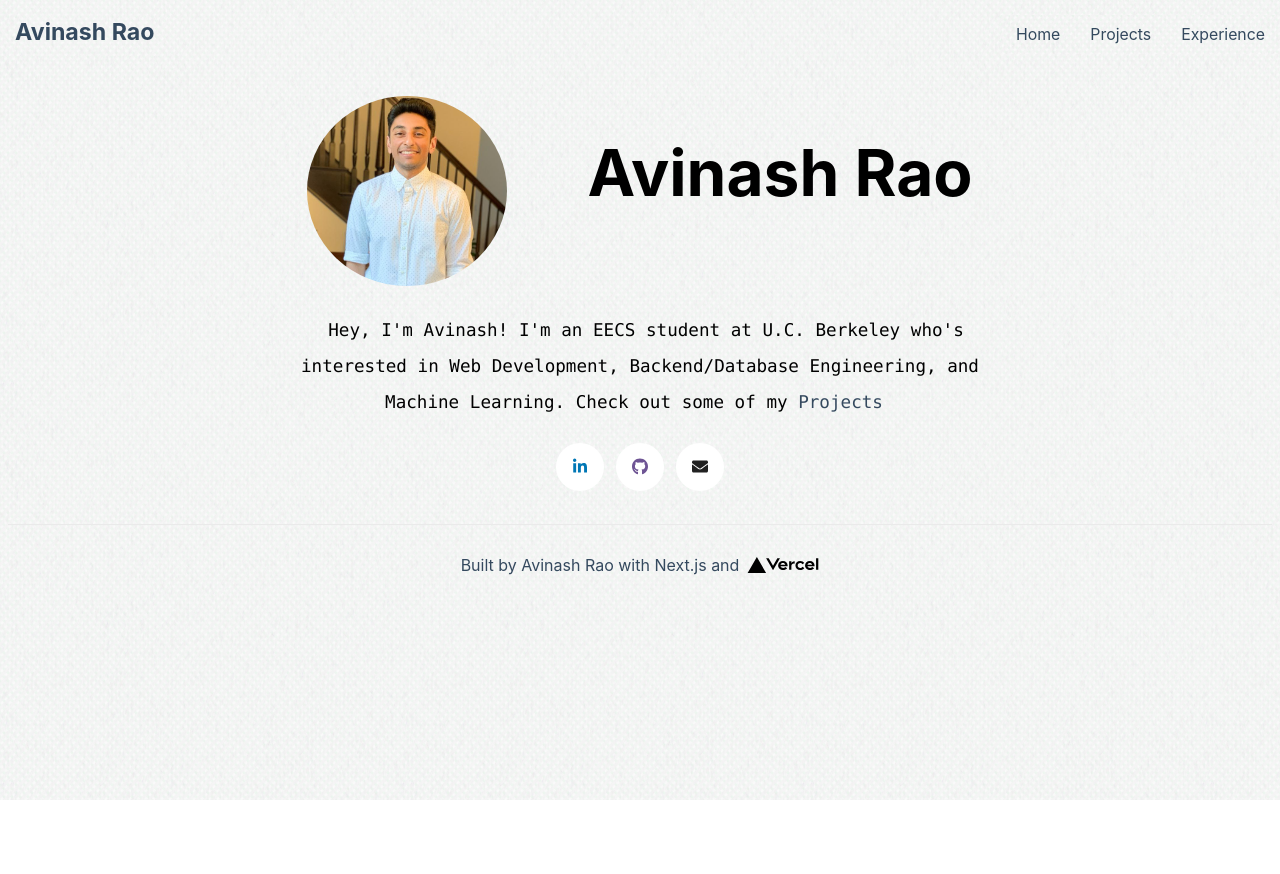
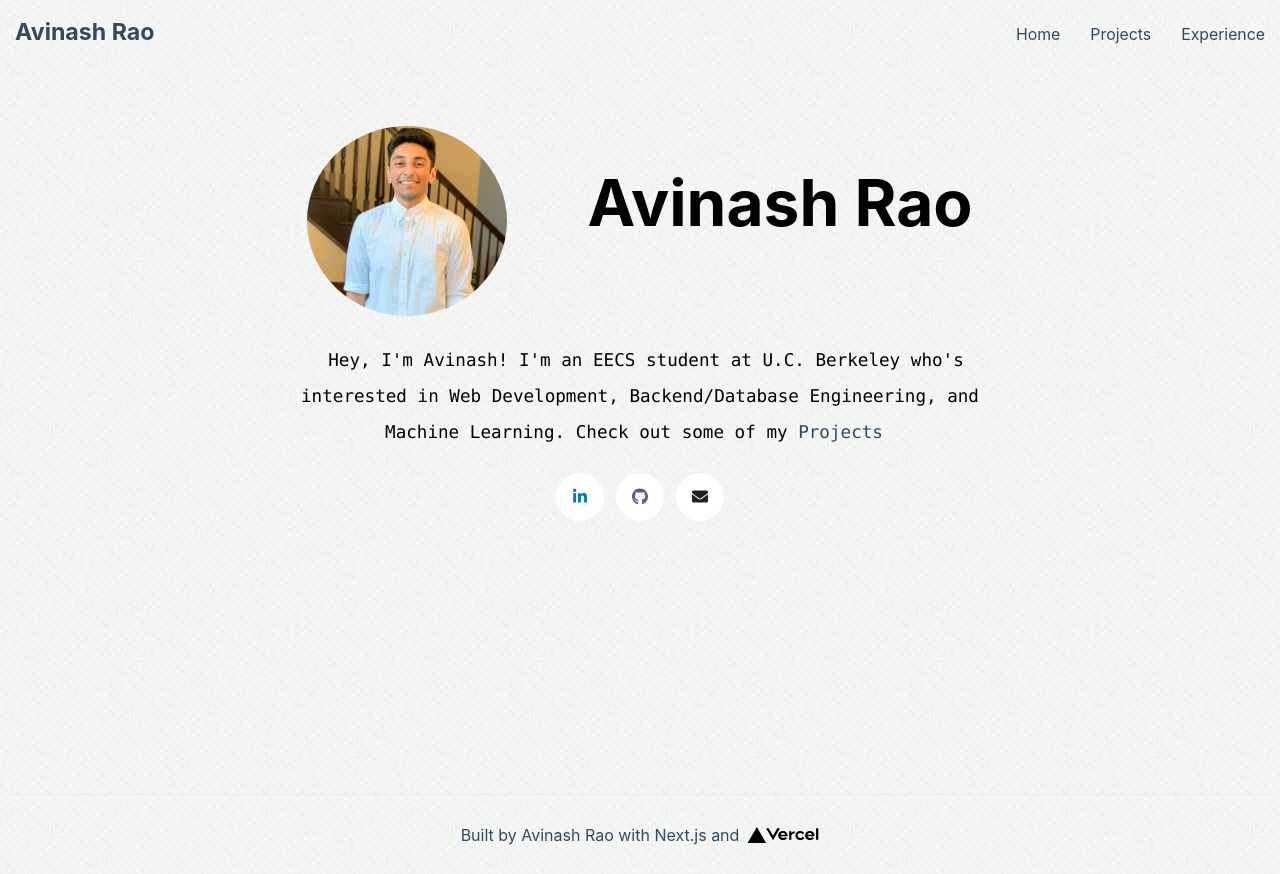
Before and after one commit to avinashrao2002/portfolio, a Next.js app in the folder portfolio/: page / in a window 1280 px wide. Before the commit the page ends 800 px from the top, so only its background shows below. Built offline with nearby package versions, Linux system fonts and the light colour scheme.

Commit message:
Fixed Footer size and link

```diff
--- a/portfolio/pages/index.js
+++ b/portfolio/pages/index.js
@@ -13,7 +13,7 @@ export default function Home() {
           <meta name="description" content="Built With Next.js" />
           <link rel="icon" href="/favicon.ico" />
         </Head>
-        <main className={styles.main}>
+        <main className={styles.main} style={{ marginTop: 30 }}>
           <div className={styles.me}>
             <img
               src="/images/profile.jpg"
@@ -79,9 +79,9 @@ export default function Home() {
           </div>
         </main>
 
-        <footer className={styles.footer}>
+        <footer className={styles.footer} style={{ marginTop: "30vh" }}>
           <a
-            href="https://vercel.com?utm_source=create-next-app&utm_medium=default-template&utm_campaign=create-next-app"
+            href="https://github.com/avinashrao2002/portfolio"
             target="_blank"
             rel="noopener noreferrer"
           >
```
Also changed, not shown: portfolio/public/images/josh.png (deleted).
